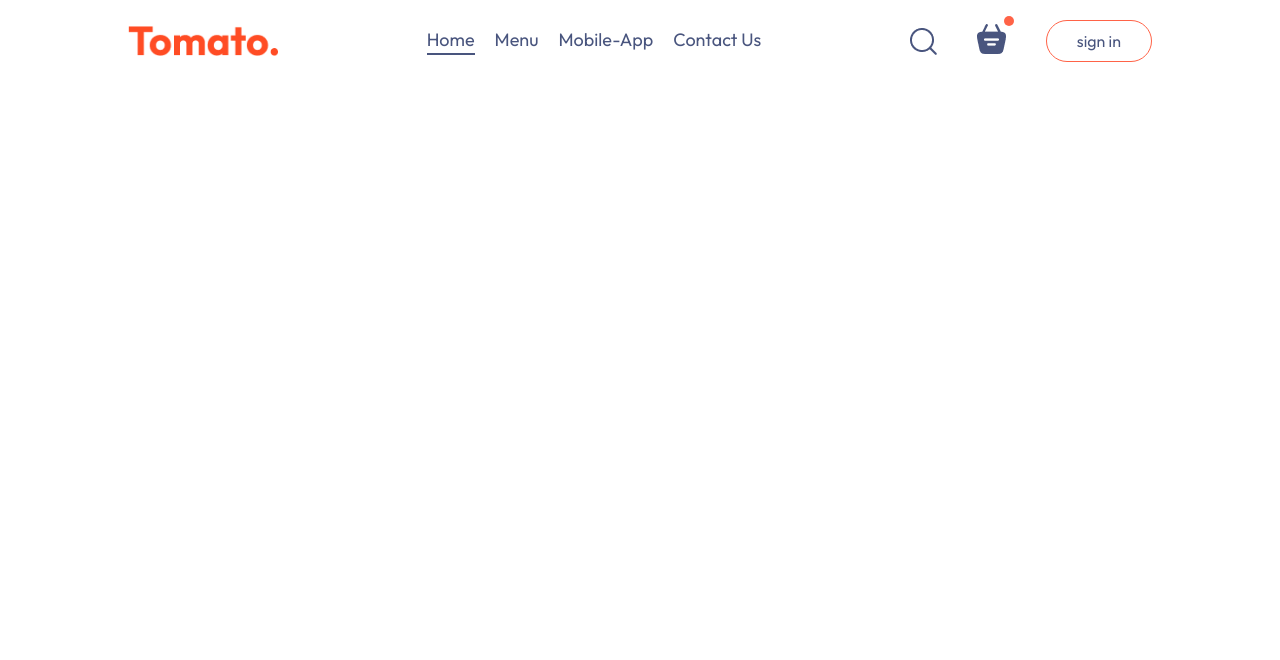
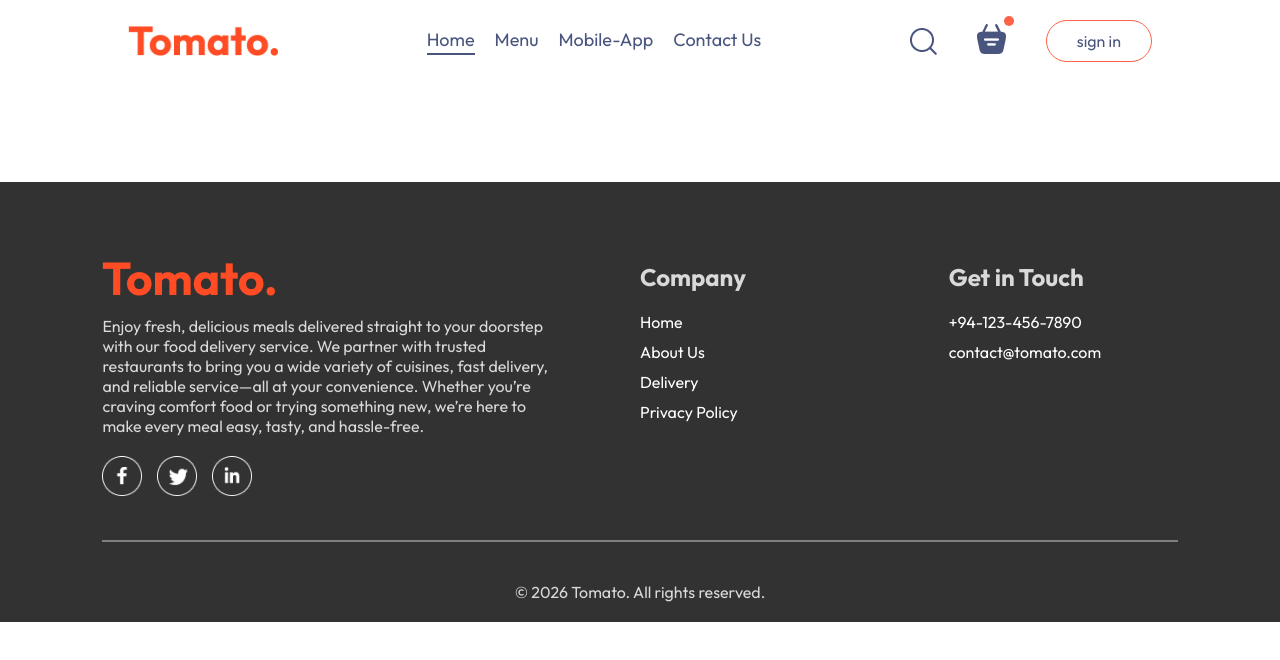
Before and after one commit to Shakithyanshaw/tomato-food-delivery, a React (Vite) app in the folder frontend/: page /order in a window 1280 px wide. Shown: the top 660 px of the page. Built offline with nearby package versions, Linux system fonts and the light colour scheme.

Commit message:
Add Footer component with content and styles; integrate into App component

```diff
--- a/frontend/src/App.jsx
+++ b/frontend/src/App.jsx
@@ -4,9 +4,12 @@ import { Route, Routes } from 'react-router-dom';
 import Home from './pages/Home/Home';
 import Cart from './pages/Cart/Cart';
 import PlaceOrder from './pages/PlaceOrder/PlaceOrder';
+import Footer from './components/Footer/Footer';
 
 const App = () => {
   return (
+    <>
+      {' '}
       <div className="app">
         <Navbar />
         <Routes>
@@ -15,6 +18,8 @@ const App = () => {
           <Route path="/order" element={<PlaceOrder />} />
         </Routes>
       </div>
+      <Footer />
+    </>
   );
 };
 
--- a/frontend/src/components/Footer/Footer.css
+++ b/frontend/src/components/Footer/Footer.css
@@ -0,0 +1,53 @@
+.footer {
+  color: #d9d9d9;
+  background-color: #323232;
+  display: flex;
+  flex-direction: column;
+  align-items: center;
+  gap: 20px;
+  padding: 20px 8vw;
+  padding-top: 80px;
+  margin-top: 100px;
+}
+
+.footer-content {
+  width: 100%;
+  display: grid;
+  grid-template-columns: 2fr 1fr 1fr;
+  gap: 80px;
+}
+
+.footer-content-left,
+.footer-content-right,
+.footer-content-center {
+  display: flex;
+  flex-direction: column;
+  align-items: start;
+  gap: 20px;
+}
+
+.footer-content-left li,
+.footer-content-right li,
+.footer-content-center li {
+  list-style: none;
+  margin-bottom: 10px;
+  cursor: pointer;
+}
+
+.footer-content-right li,
+.footer-content-center li {
+  color: white;
+}
+
+.footer-social-icons img {
+  width: 40px;
+  margin-right: 15px;
+}
+
+.footer hr {
+  width: 100%;
+  height: 2px;
+  margin: 20px 0px;
+  background-color: gray;
+  border: none;
+}
--- a/frontend/src/components/Footer/Footer.jsx
+++ b/frontend/src/components/Footer/Footer.jsx
@@ -1,8 +1,48 @@
 import React from 'react';
 import './Footer.css';
+import { assets } from '../../assets/assets';
 
 const Footer = () => {
-  return <div className="footer"></div>;
+  return (
+    <div className="footer" id="footer">
+      <div className="footer-content">
+        <div className="footer-content-left">
+          <img src={assets.logo} alt="" />
+          <p>
+            Enjoy fresh, delicious meals delivered straight to your doorstep
+            with our food delivery service. We partner with trusted restaurants
+            to bring you a wide variety of cuisines, fast delivery, and reliable
+            service—all at your convenience. Whether you’re craving comfort food
+            or trying something new, we’re here to make every meal easy, tasty,
+            and hassle-free.
+          </p>
+          <div className="footer-social-icons">
+            <img src={assets.facebook_icon} alt="" />
+            <img src={assets.twitter_icon} alt="" />
+            <img src={assets.linkedin_icon} alt="" />
+          </div>
+        </div>
+        <div className="footer-content-center">
+          <h2>Company</h2>
+          <ul>
+            <li>Home</li>
+            <li>About Us</li>
+            <li>Delivery</li>
+            <li>Privacy Policy</li>
+          </ul>
+        </div>
+        <div className="footer-content-right">
+          <h2>Get in Touch</h2>
+          <ul>
+            <li>+94-123-456-7890</li>
+            <li>contact@tomato.com</li>
+          </ul>
+        </div>
+      </div>
+      <hr />
+      <p className="footer-copyright">© 2026 Tomato. All rights reserved.</p>
+    </div>
+  );
 };
 
 export default Footer;
```
Lines whose indentation alone changed are shown as unchanged.
